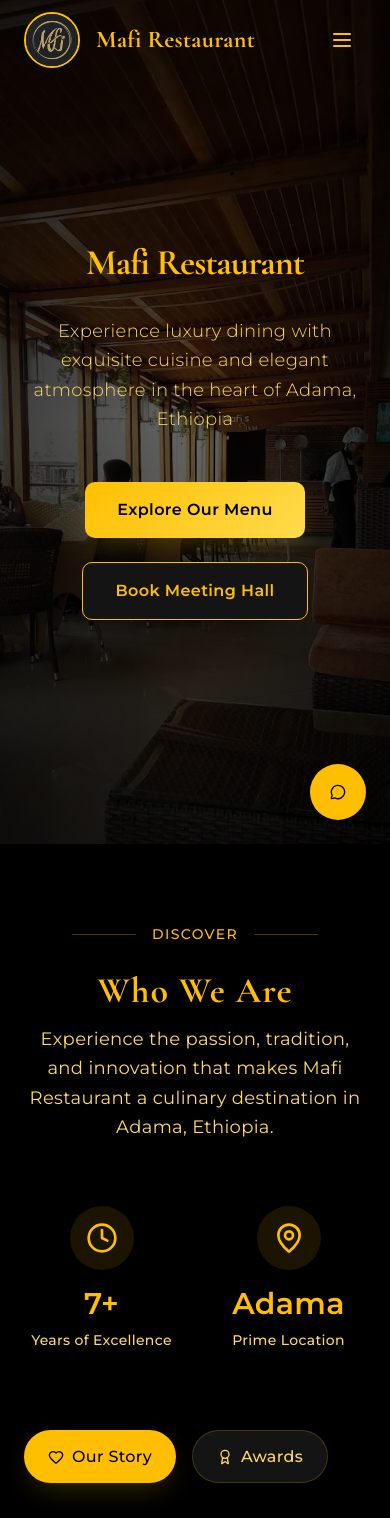
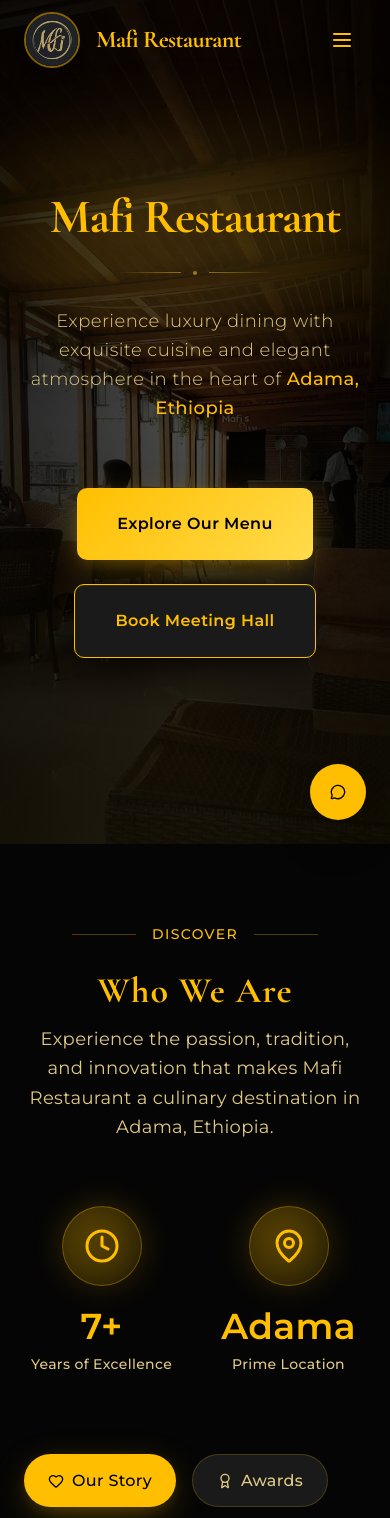
Before and after one commit to robelasefa/mafirestaurant, a Next.js app: page / in a window 390 px wide. Shown: the top 1518 px of the page. Built offline with nearby package versions, Linux system fonts and the light colour scheme.

Commit message:
Updated package.json

```diff
--- a/app/globals.css
+++ b/app/globals.css
@@ -10,26 +10,26 @@
     --primary-foreground: 0 0% 0%;
     --primary-glow: 48 100% 65%;
     --primary-dark: 42 100% 45%;
-    --background: 0 0% 0%;
-    --background-accent: 0 0% 3%;
-    --background-subtle: 0 0% 8%;
+    --background: 0 0% 2%;
+    --background-accent: 0 0% 5%;
+    --background-subtle: 0 0% 10%;
     --foreground: 45 100% 50%;
-    --foreground-muted: 45 100% 70%;
-    --foreground-accent: 45 100% 60%;
-    --card: 0 0% 5%;
+    --foreground-muted: 45 60% 70%;
+    --foreground-accent: 45 80% 60%;
+    --card: 0 0% 6%;
     --card-foreground: 45 100% 50%;
-    --popover: 0 0% 5%;
+    --popover: 0 0% 6%;
     --popover-foreground: 45 100% 50%;
-    --secondary: 0 0% 10%;
+    --secondary: 0 0% 12%;
     --secondary-foreground: 45 100% 50%;
     --muted: 0 0% 15%;
-    --muted-foreground: 45 100% 70%;
-    --accent: 0 0% 8%;
+    --muted-foreground: 45 40% 65%;
+    --accent: 0 0% 10%;
     --accent-foreground: 45 100% 50%;
-    --destructive: 0 100% 50%;
-    --destructive-foreground: 45 100% 50%;
+    --destructive: 0 84% 60%;
+    --destructive-foreground: 0 0% 100%;
     --border: 45 100% 30%;
-    --input: 0 0% 8%;
+    --input: 0 0% 10%;
     --ring: 45 100% 50%;
     --radius: 0.75rem;
   }
@@ -44,6 +44,8 @@
     font-family: "Montserrat", sans-serif;
     line-height: 1.7;
     letter-spacing: 0.02em;
+    -webkit-font-smoothing: antialiased;
+    -moz-osx-font-smoothing: grayscale;
   }
 
   h1,
@@ -64,15 +66,19 @@
   }
 
   .shadow-gold {
-    box-shadow: 0 10px 30px -10px hsl(45 100% 50% / 0.3);
+    box-shadow: 0 10px 40px -10px hsl(45 100% 50% / 0.4),
+                0 4px 16px -4px hsl(45 100% 50% / 0.2);
   }
 
   .shadow-glow {
-    box-shadow: 0 0 40px hsl(48 100% 65% / 0.4);
+    box-shadow: 0 0 60px hsl(48 100% 65% / 0.5),
+                0 0 30px hsl(48 100% 65% / 0.3);
   }
 
   .shadow-elegant {
-    box-shadow: 0 20px 40px -20px hsl(0 0% 0% / 0.8);
+    box-shadow: 0 20px 60px -20px hsl(0 0% 0% / 0.9),
+                0 8px 24px -8px hsl(0 0% 0% / 0.6),
+                inset 0 1px 0 hsl(45 100% 50% / 0.1);
   }
 
   .transition-smooth {
@@ -80,16 +86,52 @@
   }
 
   .transition-elegant {
-    transition: all 0.4s cubic-bezier(0.25, 0.46, 0.45, 0.94);
+    transition: all 0.5s cubic-bezier(0.25, 0.46, 0.45, 0.94);
   }
 
   .gold-hover {
-    transition: all 0.3s cubic-bezier(0.4, 0, 0.2, 1);
+    transition: all 0.4s cubic-bezier(0.4, 0, 0.2, 1);
   }
 
   .gold-hover:hover {
-    box-shadow: 0 0 40px hsl(48 100% 65% / 0.4);
-    transform: scale(1.05);
+    box-shadow: 0 0 50px hsl(48 100% 65% / 0.5),
+                0 0 25px hsl(48 100% 65% / 0.3);
+    transform: scale(1.05) translateY(-2px);
+  }
+
+  .glass-effect {
+    background: linear-gradient(
+      135deg,
+      hsl(var(--background-subtle) / 0.8),
+      hsl(var(--background-accent) / 0.6)
+    );
+    backdrop-filter: blur(20px);
+    border: 1px solid hsl(var(--primary) / 0.2);
+  }
+
+  .shine-effect {
+    position: relative;
+    overflow: hidden;
+  }
+
+  .shine-effect::before {
+    content: "";
+    position: absolute;
+    top: 0;
+    left: -100%;
+    width: 100%;
+    height: 100%;
+    background: linear-gradient(
+      90deg,
+      transparent,
+      hsl(var(--primary) / 0.2),
+      transparent
+    );
+    transition: left 0.6s;
+  }
+
+  .shine-effect:hover::before {
+    left: 100%;
   }
 }
 
@@ -110,9 +152,8 @@
 @keyframes fadeIn {
   from {
     opacity: 0;
-    transform: translateY(20px);
+    transform: translateY(30px);
   }
-
   to {
     opacity: 1;
     transform: translateY(0);
@@ -122,9 +163,8 @@
 @keyframes slideUp {
   from {
     opacity: 0;
-    transform: translateY(30px);
+    transform: translateY(40px);
   }
-
   to {
     opacity: 1;
     transform: translateY(0);
@@ -136,7 +176,6 @@
     transform: translateX(100%);
     opacity: 0;
   }
-
   to {
     transform: translateX(0);
     opacity: 1;
@@ -144,14 +183,30 @@
 }
 
 @keyframes glow {
+  0%, 100% {
+    box-shadow: 0 0 30px hsl(var(--primary) / 0.4);
+  }
+  50% {
+    box-shadow: 0 0 60px hsl(var(--primary) / 0.6),
+                0 0 80px hsl(var(--primary) / 0.4);
+  }
+}
 
-  0%,
+@keyframes shimmer {
+  0% {
+    background-position: -1000px 0;
+  }
   100% {
-    box-shadow: 0 0 20px hsl(var(--primary));
+    background-position: 1000px 0;
   }
+}
 
+@keyframes float {
+  0%, 100% {
+    transform: translateY(0);
+  }
   50% {
-    box-shadow: 0 0 40px hsl(var(--primary)), 0 0 60px hsl(var(--primary));
+    transform: translateY(-10px);
   }
 }
 
--- a/components/AboutUs.tsx
+++ b/components/AboutUs.tsx
@@ -36,15 +36,18 @@
           </p>
         </div>
 
-        {/* Stats Section */}
+        {/* Enhanced Stats Section */}
         <div className="grid grid-cols-2 md:grid-cols-4 gap-8 mb-20">
           {stats.map((stat, index) => (
-            <div key={index} className="text-center group">
-              <div className="w-16 h-16 bg-primary/10 rounded-full flex items-center justify-center mx-auto mb-4 group-hover:bg-primary/20 transition-colors duration-300">
-                <stat.icon className="h-8 w-8 text-primary" />
+            <div key={index} className="text-center group cursor-pointer">
+              <div className="relative w-20 h-20 mx-auto mb-5">
+                <div className="absolute inset-0 bg-primary/20 rounded-full blur-lg group-hover:bg-primary/30 transition-all duration-500" />
+                <div className="relative w-20 h-20 bg-gradient-to-br from-primary/20 to-primary/5 rounded-full flex items-center justify-center border border-primary/30 group-hover:border-primary/50 transition-all duration-500 group-hover:scale-110 group-hover:rotate-12 shadow-lg">
+                  <stat.icon className="h-9 w-9 text-primary group-hover:scale-110 transition-transform duration-500" />
+                </div>
               </div>
-              <div className="text-3xl font-bold text-primary mb-2">{stat.value}</div>
-              <div className="text-foreground-muted text-sm font-medium">{stat.label}</div>
+              <div className="text-4xl font-bold text-primary mb-2 group-hover:text-primary-glow transition-colors duration-300">{stat.value}</div>
+              <div className="text-foreground-muted text-sm font-medium tracking-wide">{stat.label}</div>
             </div>
           ))}
         </div>
--- a/components/HeroSection.tsx
+++ b/components/HeroSection.tsx
@@ -9,10 +9,9 @@
 
       {/* Background Image with Parallax Effect */}
       <div
-        className="absolute inset-0 bg-cover bg-center bg-no-repeat cursor-pointer group transition-transform duration-700 hover:scale-105"
+        className="absolute inset-0 bg-cover bg-center bg-no-repeat cursor-pointer group transition-transform duration-1000 hover:scale-105"
         style={{
-          backgroundImage:
-            "url('/images/hero-bg.png')",
+          backgroundImage: "url('/images/hero-bg.png')",
         }}
         onClick={() => {
           const menuSection = document.getElementById("menu");
@@ -21,80 +20,96 @@
         title="View Menu"
       />
 
-      {/* Gradient Overlay with Multiple Layers */}
-      <div className="absolute inset-0 bg-gradient-to-b from-black/80 via-black/60 to-black/80" />
-      <div className="absolute inset-0 bg-gradient-to-r from-black/40 via-transparent to-black/40" />
+      {/* Enhanced Gradient Overlays */}
+      <div className="absolute inset-0 bg-gradient-to-b from-black/85 via-black/70 to-black/85" />
+      <div className="absolute inset-0 bg-gradient-to-r from-black/50 via-transparent to-black/50" />
+      <div className="absolute inset-0 bg-gradient-to-t from-primary/5 via-transparent to-transparent" />
 
       {/* Hero Content with Layout */}
       <div className="relative z-10 text-center max-w-6xl mx-auto px-6 animate-slide-up">
-        {/* Main Heading with Typography */}
-        <div className="mb-8">
-          <h1 className="text-4xl md:text-6xl lg:text-7xl font-serif font-bold text-primary mb-4 leading-tight tracking-tight">
+        {/* Main Heading with Enhanced Typography */}
+        <div className="mb-8 relative">
+          <div className="absolute inset-0 blur-3xl opacity-30 bg-gradient-to-r from-primary via-primary-glow to-primary" />
+          <h1 className="relative text-5xl md:text-7xl lg:text-8xl font-serif font-bold text-primary mb-6 leading-tight tracking-tight animate-fade-in">
             Mafi Restaurant
           </h1>
+          <div className="flex items-center justify-center gap-3">
+            <div className="h-px w-16 bg-gradient-to-r from-transparent to-primary/50" />
+            <div className="h-1 w-1 rounded-full bg-primary animate-pulse" />
+            <div className="h-px w-16 bg-gradient-to-l from-transparent to-primary/50" />
+          </div>
         </div>
 
-        {/* Subtitle with Better Typography */}
-        <p className="text-lg md:text-xl lg:text-2xl text-foreground-muted mb-12 max-w-3xl mx-auto font-light leading-relaxed">
+        {/* Enhanced Subtitle */}
+        <p className="text-lg md:text-xl lg:text-2xl text-foreground-muted mb-16 max-w-3xl mx-auto font-light leading-relaxed tracking-wide">
           Experience luxury dining with exquisite cuisine and elegant atmosphere
-          in the heart of Adama, Ethiopia
+          in the heart of <span className="text-primary font-medium">Adama, Ethiopia</span>
         </p>
 
-        {/* Buttons with Better Spacing and Icons */}
-        <div className="flex flex-col sm:flex-row gap-6 justify-center items-center mb-16">
+        {/* Enhanced Buttons */}
+        <div className="flex flex-col sm:flex-row gap-6 justify-center items-center mb-20">
           <Button
             variant="gold"
             size="lg"
-            className="text-base md:text-lg px-8 py-4 h-auto font-semibold tracking-wide shadow-gold hover:shadow-glow transition-all duration-300 transform hover:scale-105"
+            className="text-base md:text-lg px-10 py-6 h-auto font-semibold tracking-wide shadow-gold hover:shadow-glow transition-all duration-500 transform hover:scale-105 hover:-translate-y-1 shine-effect group"
             onClick={() => {
               const menuSection = document.getElementById("menu");
               if (menuSection)
                 menuSection.scrollIntoView({ behavior: "smooth" });
             }}
           >
-            Explore Our Menu
+            <span className="relative z-10">Explore Our Menu</span>
           </Button>
           <Button
             variant="luxury"
             size="lg"
-            className="text-base md:text-lg px-8 py-4 h-auto font-semibold tracking-wide shadow-elegant hover:shadow-gold transition-all duration-300 transform hover:scale-105"
+            className="text-base md:text-lg px-10 py-6 h-auto font-semibold tracking-wide shadow-elegant hover:shadow-gold transition-all duration-500 transform hover:scale-105 hover:-translate-y-1 shine-effect group"
             onClick={() => {
               const hallSection = document.getElementById("reservation");
               if (hallSection)
                 hallSection.scrollIntoView({ behavior: "smooth" });
             }}
           >
-            Book Meeting Hall
+            <span className="relative z-10">Book Meeting Hall</span>
           </Button>
         </div>
 
-        {/* Feature Highlights - Visible only on larger devices */}
-        <div className="hidden lg:grid grid-cols-3 gap-8 max-w-4xl mx-auto">
+        {/* Enhanced Feature Highlights */}
+        <div className="hidden lg:grid grid-cols-3 gap-10 max-w-5xl mx-auto">
           <div className="flex flex-col items-center text-center group">
-            <div className="w-16 h-16 bg-primary/20 rounded-full flex items-center justify-center mb-4 group-hover:bg-primary/30 transition-colors duration-300">
-              <Star className="h-8 w-8 text-primary" />
+            <div className="relative w-20 h-20 mb-5">
+              <div className="absolute inset-0 bg-primary/20 rounded-full blur-xl group-hover:bg-primary/30 transition-all duration-500" />
+              <div className="relative w-20 h-20 bg-gradient-to-br from-primary/30 to-primary/10 rounded-full flex items-center justify-center border border-primary/30 group-hover:border-primary/50 transition-all duration-500 group-hover:scale-110 group-hover:rotate-6">
+                <Star className="h-9 w-9 text-primary group-hover:scale-110 transition-transform duration-500" />
+              </div>
             </div>
-            <h3 className="text-lg font-semibold text-primary mb-2">Premium Quality</h3>
+            <h3 className="text-xl font-semibold text-primary mb-3 group-hover:text-primary-glow transition-colors duration-300">Premium Quality</h3>
             <p className="text-sm text-foreground-muted leading-relaxed">
               Finest ingredients and authentic flavors
             </p>
           </div>
 
           <div className="flex flex-col items-center text-center group">
-            <div className="w-16 h-16 bg-primary/20 rounded-full flex items-center justify-center mb-4 group-hover:bg-primary/30 transition-colors duration-300">
-              <MapPin className="h-8 w-8 text-primary" />
+            <div className="relative w-20 h-20 mb-5">
+              <div className="absolute inset-0 bg-primary/20 rounded-full blur-xl group-hover:bg-primary/30 transition-all duration-500" />
+              <div className="relative w-20 h-20 bg-gradient-to-br from-primary/30 to-primary/10 rounded-full flex items-center justify-center border border-primary/30 group-hover:border-primary/50 transition-all duration-500 group-hover:scale-110 group-hover:rotate-6">
+                <MapPin className="h-9 w-9 text-primary group-hover:scale-110 transition-transform duration-500" />
+              </div>
             </div>
-            <h3 className="text-lg font-semibold text-primary mb-2">Prime Location</h3>
+            <h3 className="text-xl font-semibold text-primary mb-3 group-hover:text-primary-glow transition-colors duration-300">Prime Location</h3>
             <p className="text-sm text-foreground-muted leading-relaxed">
               Heart of Adama with easy accessibility
             </p>
           </div>
 
           <div className="flex flex-col items-center text-center group">
-            <div className="w-16 h-16 bg-primary/20 rounded-full flex items-center justify-center mb-4 group-hover:bg-primary/30 transition-colors duration-300">
-              <Clock className="h-8 w-8 text-primary" />
+            <div className="relative w-20 h-20 mb-5">
+              <div className="absolute inset-0 bg-primary/20 rounded-full blur-xl group-hover:bg-primary/30 transition-all duration-500" />
+              <div className="relative w-20 h-20 bg-gradient-to-br from-primary/30 to-primary/10 rounded-full flex items-center justify-center border border-primary/30 group-hover:border-primary/50 transition-all duration-500 group-hover:scale-110 group-hover:rotate-6">
+                <Clock className="h-9 w-9 text-primary group-hover:scale-110 transition-transform duration-500" />
+              </div>
             </div>
-            <h3 className="text-lg font-semibold text-primary mb-2">Elegant Atmosphere</h3>
+            <h3 className="text-xl font-semibold text-primary mb-3 group-hover:text-primary-glow transition-colors duration-300">Elegant Atmosphere</h3>
             <p className="text-sm text-foreground-muted leading-relaxed">
               Sophisticated dining environment
             </p>
--- a/components/Navbar.tsx
+++ b/components/Navbar.tsx
@@ -60,9 +60,9 @@
   return (
     <nav
       className={cn(
-        "fixed top-0 left-0 w-full z-50 transition-all duration-300",
+        "fixed top-0 left-0 w-full z-50 transition-all duration-500",
         scrolled
-          ? "bg-background/98 backdrop-blur-md shadow-elegant"
+          ? "bg-background/95 backdrop-blur-xl shadow-elegant border-b border-primary/10"
           : "bg-transparent"
       )}
     >
@@ -78,16 +78,16 @@
             aria-label="Go to homepage"
           >
             <div className="relative">
+              <div className="absolute inset-0 rounded-full bg-primary/30 blur-md opacity-0 group-hover:opacity-100 transition-all duration-500" />
               <Image
                 src="/images/logo.png"
                 alt="Mafi Restaurant"
-                width={56}   // h-14 = 56px
+                width={56}
                 height={56}
-                className="h-14 w-14 rounded-full object-cover border-2 border-primary transition-all duration-300 group-hover:border-primary-glow group-hover:scale-105"
+                className="relative h-14 w-14 rounded-full object-cover border-2 border-primary/50 transition-all duration-500 group-hover:border-primary group-hover:scale-110 group-hover:rotate-6 shadow-lg"
               />
-              <div className="absolute inset-0 rounded-full bg-primary/20 opacity-0 group-hover:opacity-100 transition-opacity duration-300" />
             </div>
-            <span className="ml-4 text-2xl font-serif font-bold text-primary group-hover:text-primary-glow transition-colors duration-300">
+            <span className="ml-4 text-2xl font-serif font-bold text-primary group-hover:text-primary-glow transition-all duration-300 tracking-tight">
               Mafi Restaurant
             </span>
           </Link>
--- a/package.json
+++ b/package.json
@@ -16,6 +16,7 @@
     "@prisma/client": "^6.14.0",
     "@radix-ui/react-label": "^2.1.7",
     "@radix-ui/react-popover": "^1.1.15",
+    "@radix-ui/react-popper": "^1.2.8",
     "@radix-ui/react-slot": "^1.2.3",
     "bcryptjs": "^3.0.3",
     "class-variance-authority": "^0.7.1",
```
Also changed, not shown: components/MenuCarousel.tsx (+31 -25 lines), 1 other file (tests, documents, lock files or other folders).
